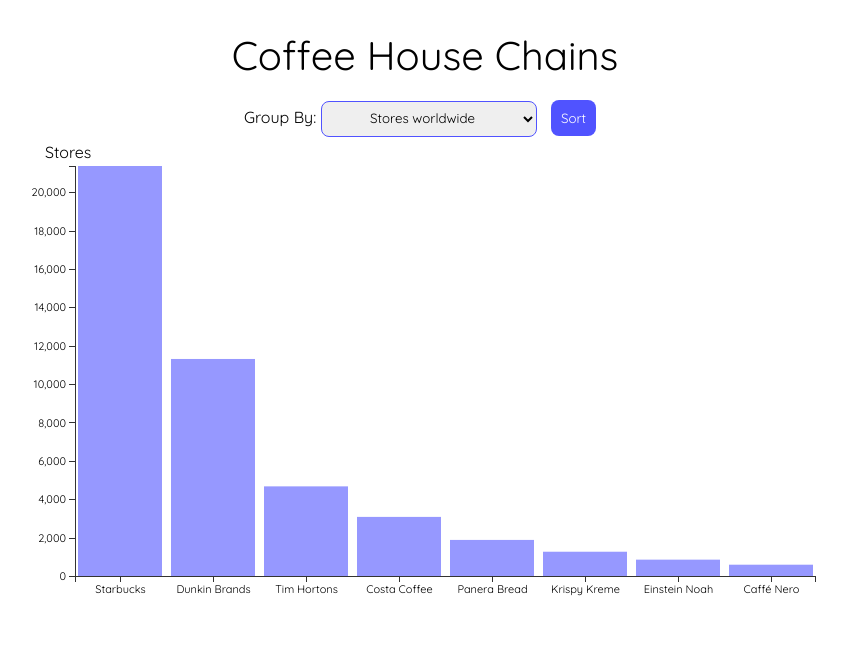
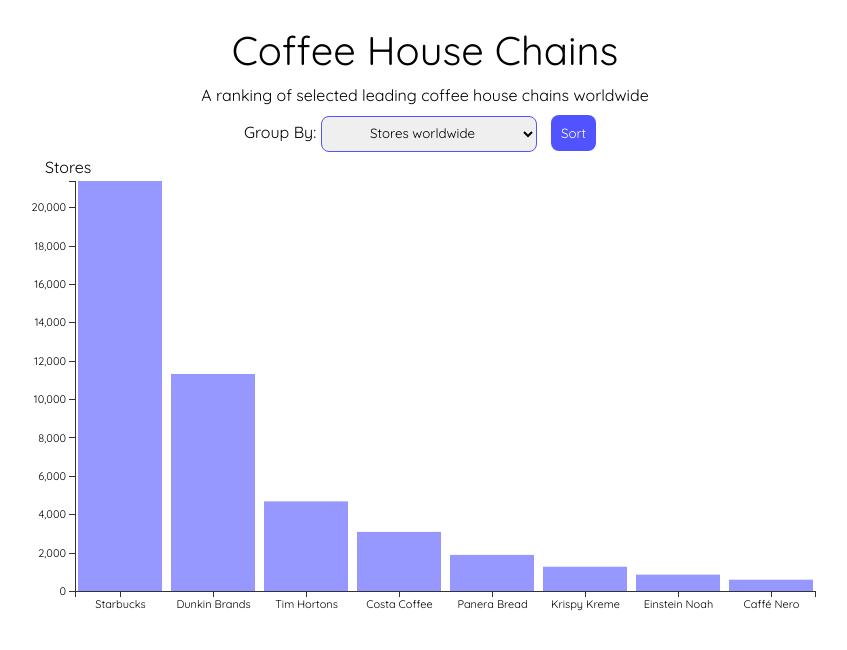
Before and after one commit to immallachen/3390_lab5, a plain HTML site: page index.html in a window 1280 px wide. Shown: the whole page, without its empty margins (215-1062 px from the left). Drawn offline with nearby package versions, Linux system fonts and the light colour scheme.

Commit message:
added description

```diff
--- a/index.html
+++ b/index.html
@@ -14,6 +14,7 @@
   <body>
     <div class="container">
       <header>Coffee House Chains</header>
+      <caption>A ranking of selected leading coffee house chains worldwide</caption>
       <div>
         <label for="group-by">Group By:</label>
         <select id="group-by">
--- a/style.css
+++ b/style.css
@@ -13,7 +13,7 @@
 }
 
 .container {
-    margin: 20px;
+    margin: 15px;
     font-family: 'Quicksand', sans-serif;
     text-align: center;
 }
```
